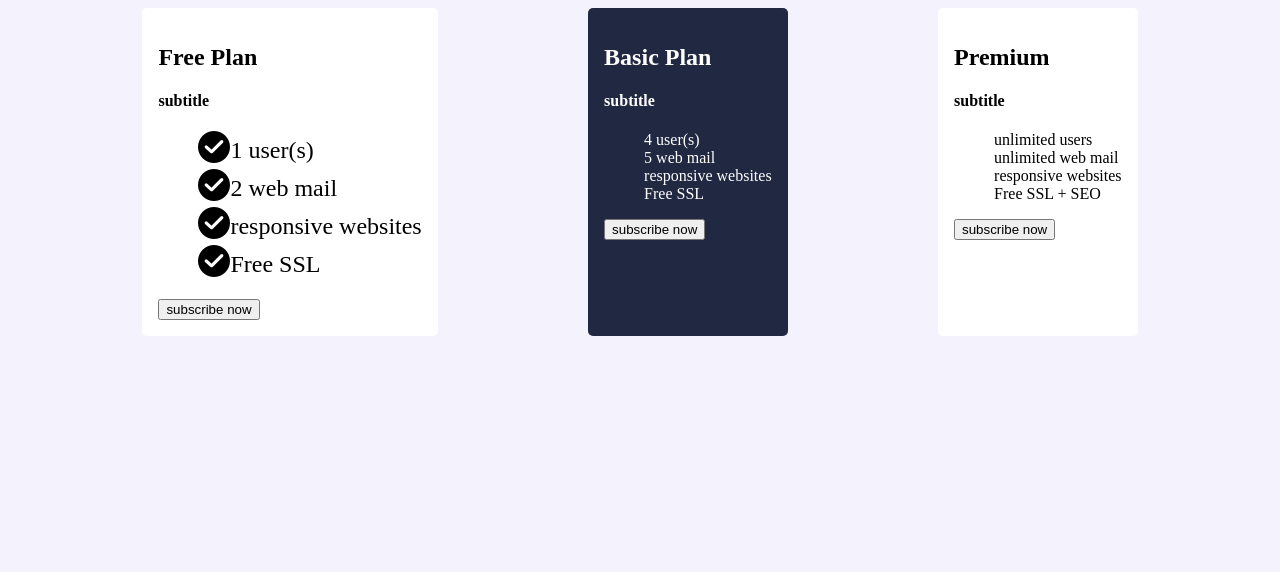
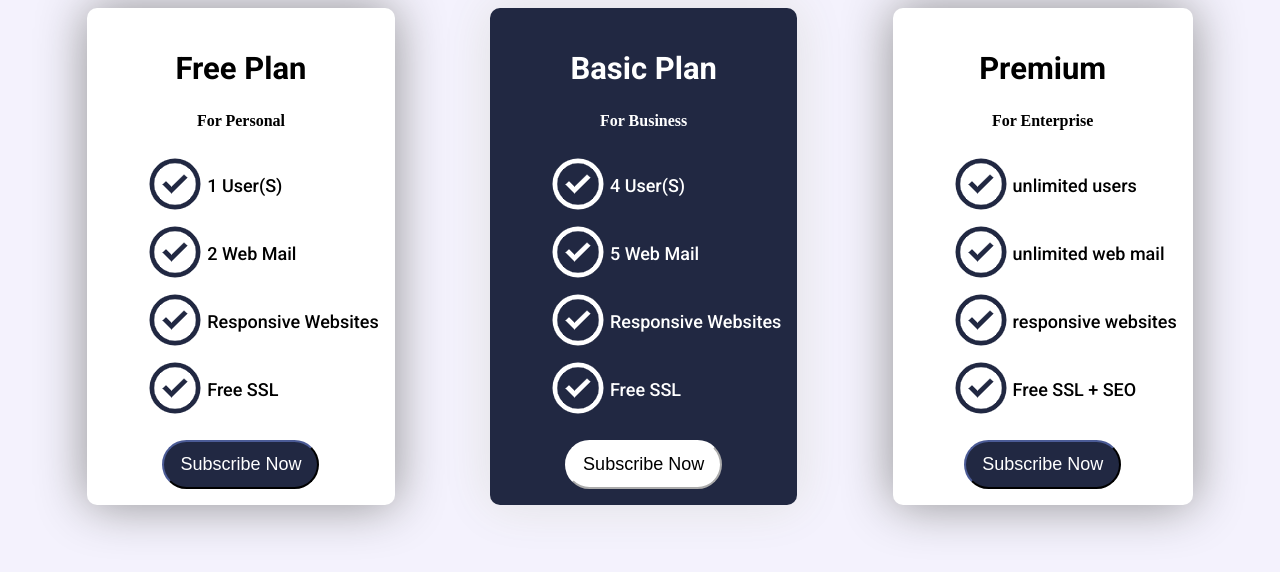
Before and after one commit to mozeago/ByteBuildersLearning, a plain HTML site: page index.html in a window 1280 px wide. Drawn offline with Linux system fonts and the light colour scheme.

Commit message:
cards list capitalise

```diff
--- a/index.html
+++ b/index.html
@@ -3,42 +3,62 @@
 	<head>
 		<meta charset="UTF-8" />
 		<title>Basic Pricing Cards UI</title>
+		<link
+			rel="preconnect"
+			href="https://fonts.googleapis.com" />
+		<link
+			rel="preconnect"
+			href="https://fonts.gstatic.com"
+			crossorigin />
+		<link
+			href="https://fonts.googleapis.com/css2?family=Roboto:ital,wght@0,100;0,300;0,400;0,500;0,700;0,900;1,100;1,300;1,400;1,500;1,700;1,900&display=swap"
+			rel="stylesheet" />
 		<link rel="stylesheet" href="public/css/index.css" />
 	</head>
 	<body class="background-biege">
 		<div class="container">
 			<div class="card-basic">
-				<h2>Free Plan</h2>
-				<h4>subtitle</h4>
-				<ul>
+				<h2 class="card-heading-font">Free Plan</h2>
+				<h4>For Personal</h4>
+				<ul class="font-list-elements-roboto-500">
 					<li>1 user(s)</li>
 					<li>2 web mail</li>
 					<li>responsive websites</li>
 					<li>Free SSL</li>
 				</ul>
-				<button>subscribe now</button>
+				<button class="text-white cta-button-blue">
+					subscribe now
+				</button>
 			</div>
-			<div class="card-pro text-white">
-				<h2>Basic Plan</h2>
-				<h4>subtitle</h4>
-				<ul>
+			<div class="card-pro">
+				<h2 class="card-heading-font">Basic Plan</h2>
+				<h4 class="capitalise-first-letter-in-words">
+					for business
+				</h4>
+				<ul class="font-list-elements-roboto-500">
 					<li>4 user(s)</li>
 					<li>5 web mail</li>
 					<li>responsive websites</li>
 					<li>Free SSL</li>
 				</ul>
-				<button>subscribe now</button>
+				<button class="cta-button-white">
+					subscribe now
+				</button>
 			</div>
 			<div class="card-premium">
-				<h2>Premium</h2>
-				<h4>subtitle</h4>
-				<ul>
+				<h2 class="card-heading-font">Premium</h2>
+				<h4 class="capitalise-first-letter-in-words">
+					for enterprise
+				</h4>
+				<ul class="font-list-elements-roboto-500">
 					<li>unlimited users</li>
 					<li>unlimited web mail</li>
 					<li>responsive websites</li>
 					<li>Free SSL + SEO</li>
 				</ul>
-				<button>subscribe now</button>
+				<button class="text-white cta-button-blue">
+					subscribe now
+				</button>
 			</div>
 		</div>
 	</body>
--- a/public/css/index.css
+++ b/public/css/index.css
@@ -15,55 +15,116 @@
 
 .card-basic {
     background-color: #FFFFFF;
-    border-radius: 5px;
-    box-shadow: 15px 25px 15px 15px #F4F2FD;
+    border-radius: 10px;
+    box-shadow: 0px 0px 50px 0px #909090;
     padding: 16px;
+    text-align: center;
 }
 
 .card-basic:hover {
-    box-shadow: 0px 0px 50px 5px #000000;
+    box-shadow: 0px 0px 50px 0px #606060;
 }
 
 .card-basic li {
     list-style-type: none;
     display: flex;
     align-items: center;
-    font-size: x-large;
+    text-transform: capitalize;
+    font-size: large;
+}
+
+.font-list-elements-roboto-500 {
+    font-family: "Roboto", sans-serif;
+    font-weight: 500;
+    font-style: normal;
 }
 
 .card-basic li::before {
-    content: url('../icons/checked.png');
+    content: url('../icons/check_circle_blue_16.png');
 }
 
 .card-pro {
     background-color: #212842;
-    border-radius: 5px;
+    border-radius: 10px;
     text-decoration-color: #FFFFFF;
-    box-shadow: 15px 25px 15px 15px #F4F2FD;
+    box-shadow: 0px 0px 50px 0px #E0E0E0;
     padding: 16px;
+    color: #FFFFFF;
+    text-align: center;
 }
 
 .card-pro:hover {
-    box-shadow: 0px 0px 50px 5px #000000;
+    box-shadow: 0px 0px 100px 0px #909090;
 }
 
 .card-pro li {
     list-style-type: none;
+    display: flex;
+    align-items: center;
+    font-size: large;
+    text-transform: capitalize;
+}
+
+.card-pro li::before {
+    content: url('../icons/check_circle_white_16.png');
 }
 
 .card-premium {
     background-color: #FFFFFF;
-    border-radius: 5px;
-    box-shadow: 15px 25px 15px 15px #F4F2FD;
+    border-radius: 10px;
+    box-shadow: 0px 0px 50px 0px #909090;
     padding: 16px;
-}
-
-.card-premium:hover {
-    box-shadow: 0px 0px 50px 5px #000000;
+    text-align: center;
 }
 
 .card-premium li {
     list-style-type: none;
+    display: flex;
+    align-items: center;
+
+    font-size: large;
+}
+
+.capitalise-first-letter-in-words {
+    text-transform: capitalize;
+}
+
+.card-premium li::before {
+    content: url('../icons/check_circle_blue_16.png');
+}
+
+.card-premium:hover {
+    box-shadow: 0px 0px 50px 0px #606060;
+}
+
+.card-premium li {
+    list-style-type: none;
+}
+
+.cta-button-blue {
+    background-color: #212842;
+    padding: 12px 16px;
+    border-radius: 32px;
+    border-color: #212842;
+    font-size: large;
+    text-transform: capitalize;
+
+}
+
+.cta-button-white {
+    background-color: #FFFFFF;
+    padding: 12px 16px;
+    border-radius: 32px;
+    border-color: #FFFFFF;
+    font-size: large;
+    text-transform: capitalize;
+}
+
+.card-heading-font {
+    font-family: "Roboto", sans-serif;
+    font-weight: 700;
+    font-style: normal;
+    font-size: 31px;
 }
 
 @media(max-width:768px) {
```
Also changed, not shown: public/icons/check_circle_blue_16.png (added), public/icons/check_circle_white_16.png (added), public/icons/checked.png (deleted).
